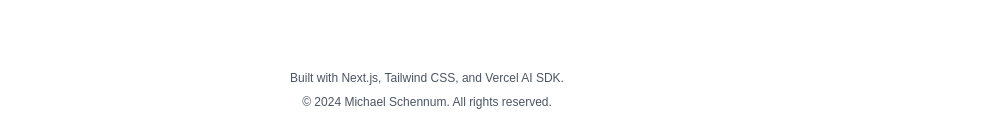
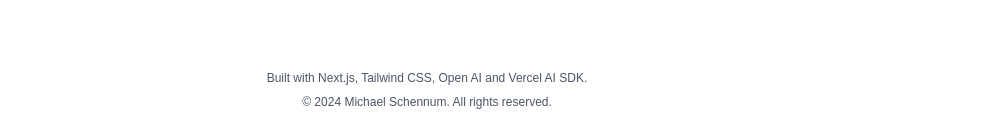
Before and after one commit to mikeschen/mikeschennum, a Next.js app: page / in a window 1280 px wide. Shown: the part 994-1125 px from the top of the page, without its empty margins (213-1215 px from the left). Built offline with nearby package versions, Linux system fonts and the light colour scheme.

Commit message:
add text to footer

```diff
--- a/app/components/Footer.tsx
+++ b/app/components/Footer.tsx
@@ -3,7 +3,7 @@ const Footer = () => {
 		<footer className="bg-white text-gray-800 py-6">
 			<div className="container mx-auto text-center">
 				<div className="mb-2 text-gray-600 text-xs">
-					Built with Next.js, Tailwind CSS, and Vercel AI SDK.
+					Built with Next.js, Tailwind CSS, Open AI and Vercel AI SDK.
 				</div>
 				<div className="text-gray-600 text-xs">
 					&copy; {new Date().getFullYear()} Michael Schennum. All rights
```
